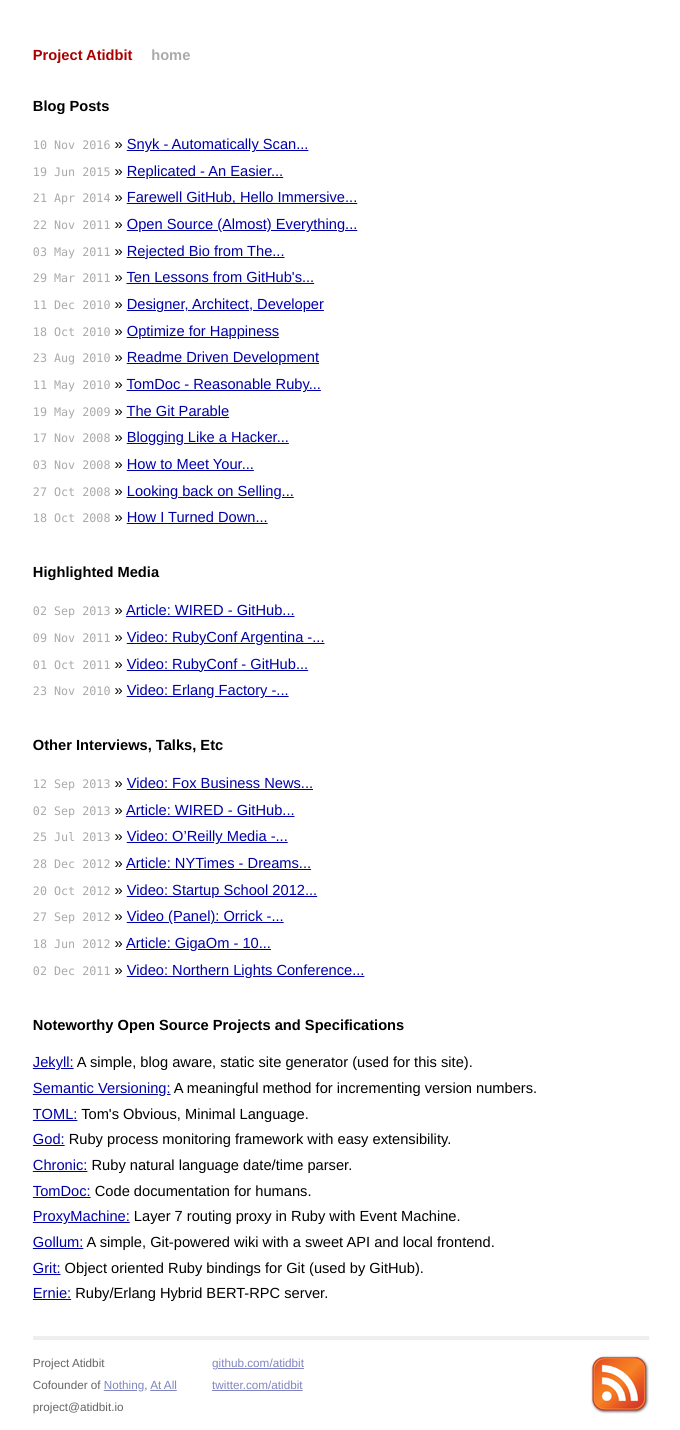
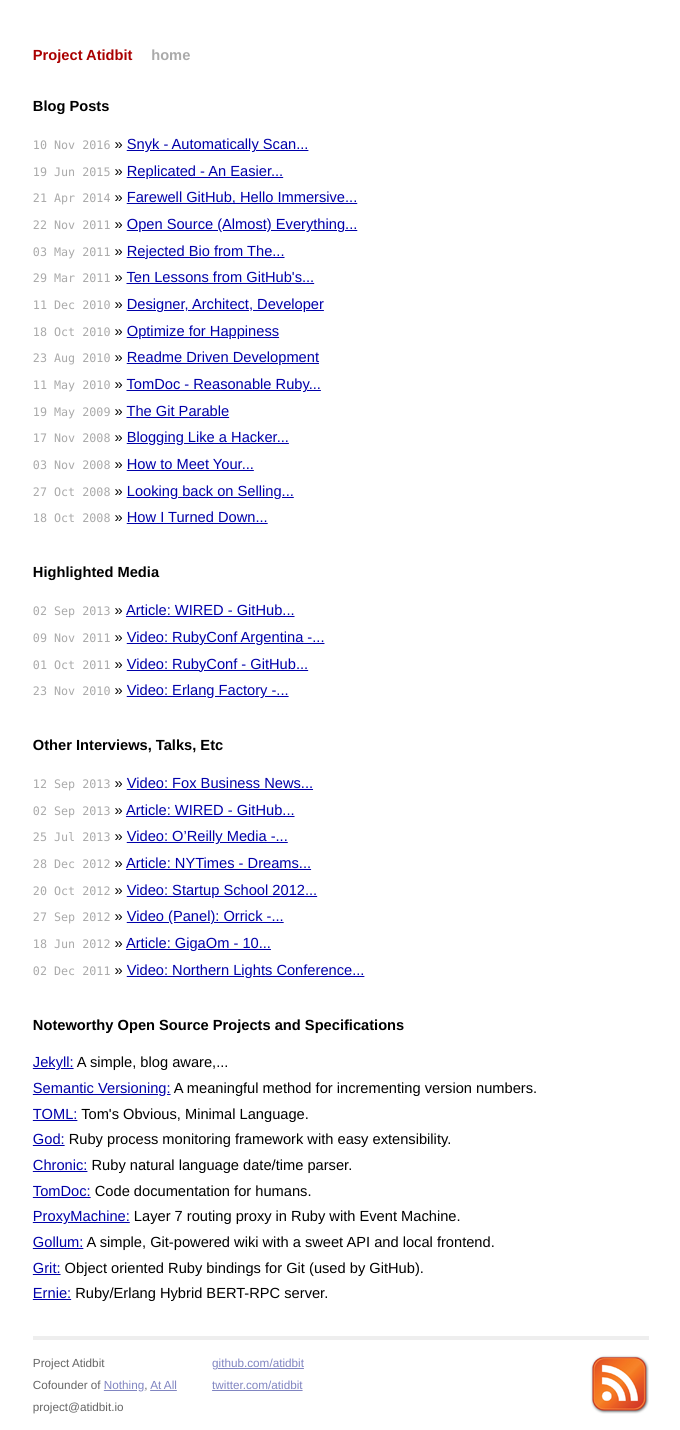
Before and after one commit to atidbit/atidbit.github.io, a Jekyll site: the page built from index.html, in a window 1280 px wide. Shown: the whole page, without its empty margins (299-979 px from the left). Built offline with Jekyll 4.4.1, drawn with Linux system fonts in a browser that asks for light colours.

Commit message:
Update index.html

```diff
--- a/index.html
+++ b/index.html
@@ -33,7 +33,7 @@
 
   <h1>Noteworthy Open Source Projects and Specifications</h1>
   <ul class="posts">
-    <li><a href="http://github.com/jekyll/jekyll/">Jekyll:</a> A simple, blog aware, static site generator (used for this site).</li>
+    <li><a href="http://github.com/jekyll/jekyll/">Jekyll:</a> {{ 'A simple, blog aware, static site generator (used for this site).' | truncatewords: 4 }}</li>
     <li><a href="http://semver.org">Semantic Versioning:</a> A meaningful method for incrementing version numbers.</li>
     <li><a href="http://github.com/toml-lang/toml">TOML:</a> Tom's Obvious, Minimal Language.</li>
     <li><a href="http://github.com/mojombo/god/">God:</a> Ruby process monitoring framework with easy extensibility.</li>
```
